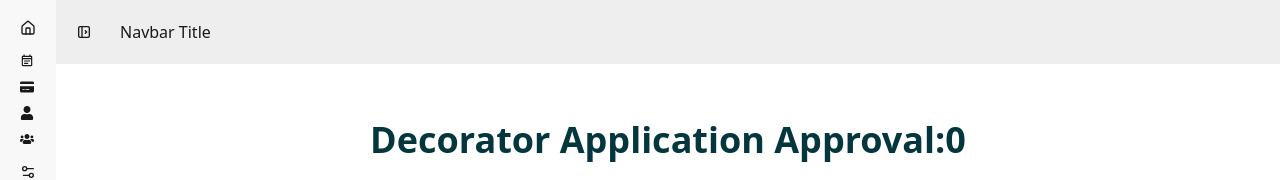
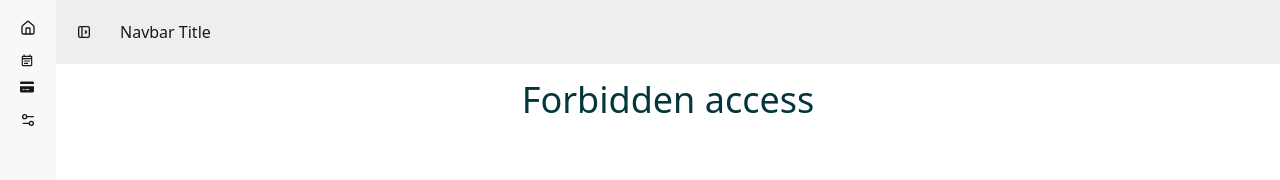
Before and after one commit to afrinaswarna/style-decor-client, a React (Vite) app: page /dashboard/approve-decorator in a window 1280 px wide. Shown: the top 180 px of the page. Built offline with nearby package versions, Linux system fonts and the light colour scheme; no server answers; sample sign-in values are in the browser's storage.

Commit message:
added admin protected routes

```diff
--- a/src/Layouts/DashboardLayout.jsx
+++ b/src/Layouts/DashboardLayout.jsx
@@ -3,8 +3,10 @@ import { FaUser, FaUsers } from 'react-icons/fa';
 import { FaCreditCard } from 'react-icons/fa6';
 import { MdOutlineEventNote } from 'react-icons/md';
 import { Link, Outlet } from 'react-router';
+import useRole from '../hooks/useRole';
 
 const DashboardLayout = () => {
+const {role} = useRole();
     return (
         <div className="drawer lg:drawer-open">
   <input id="my-drawer-4" type="checkbox" className="drawer-toggle" />
@@ -50,7 +52,9 @@ const DashboardLayout = () => {
             <span className="is-drawer-close:hidden">Payment History</span>
           </Link>
         </li>
-        <li>
+     {
+      role === 'admin' && <>
+         <li>
           <Link to='/dashboard/approve-decorator' className="is-drawer-close:tooltip is-drawer-close:tooltip-right" data-tip="approve-decorator">
             {/* Home icon */}
              <FaUser></FaUser>
@@ -64,6 +68,8 @@ const DashboardLayout = () => {
             <span className="is-drawer-close:hidden">User Management</span>
           </Link>
         </li>
+      </>
+     }
 
 
         <li>
--- /dev/null
+++ b/src/components/Forbidden/Forbidden.jsx
@@ -0,0 +1,13 @@
+import React from "react";
+
+const Forbidden = () => {
+  return (
+    <div>
+      <h2 className="text-4xl text-secondary text-center fort-bold">
+        Forbidden access
+      </h2>
+    </div>
+  );
+};
+
+export default Forbidden;
--- a/src/routes/router.jsx
+++ b/src/routes/router.jsx
@@ -18,6 +18,7 @@ import PaymentHistory from "../Pages/Dashboard/PaymentHistory";
 import Decorator from "../Pages/Decorator/Decorator";
 import ApproveDecorator from "../Pages/Dashboard/ApproveDecorator";
 import UserManagement from "../Pages/Dashboard/UserManagement";
+import AdminRoutes from "../PrivateRoutes/AdminRoutes";
 
 export const router = createBrowserRouter([
     {
@@ -99,12 +100,12 @@ export const router = createBrowserRouter([
       },
       {
         path:'approve-decorator',
-        element:<ApproveDecorator></ApproveDecorator>
+        element:<AdminRoutes><ApproveDecorator></ApproveDecorator></AdminRoutes>
 
       },
       {
         path:'user-management',
-        element:<UserManagement></UserManagement>
+        element:<AdminRoutes><UserManagement></UserManagement></AdminRoutes>
       }
 ]}
 
```
